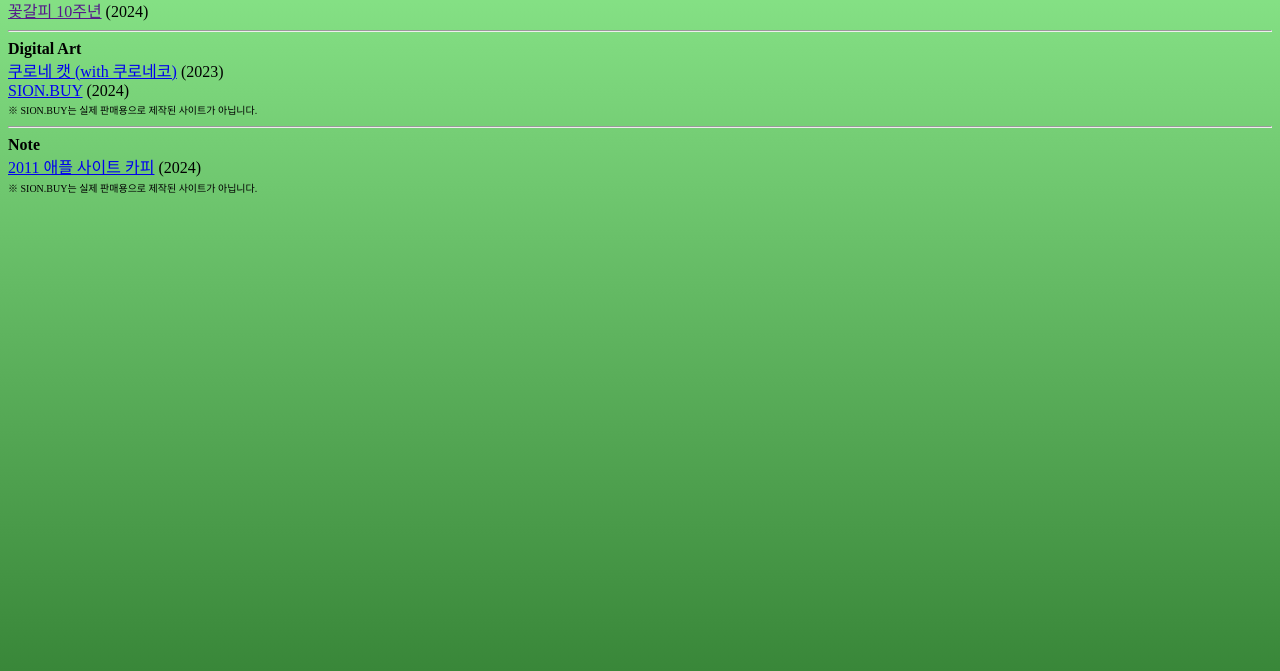
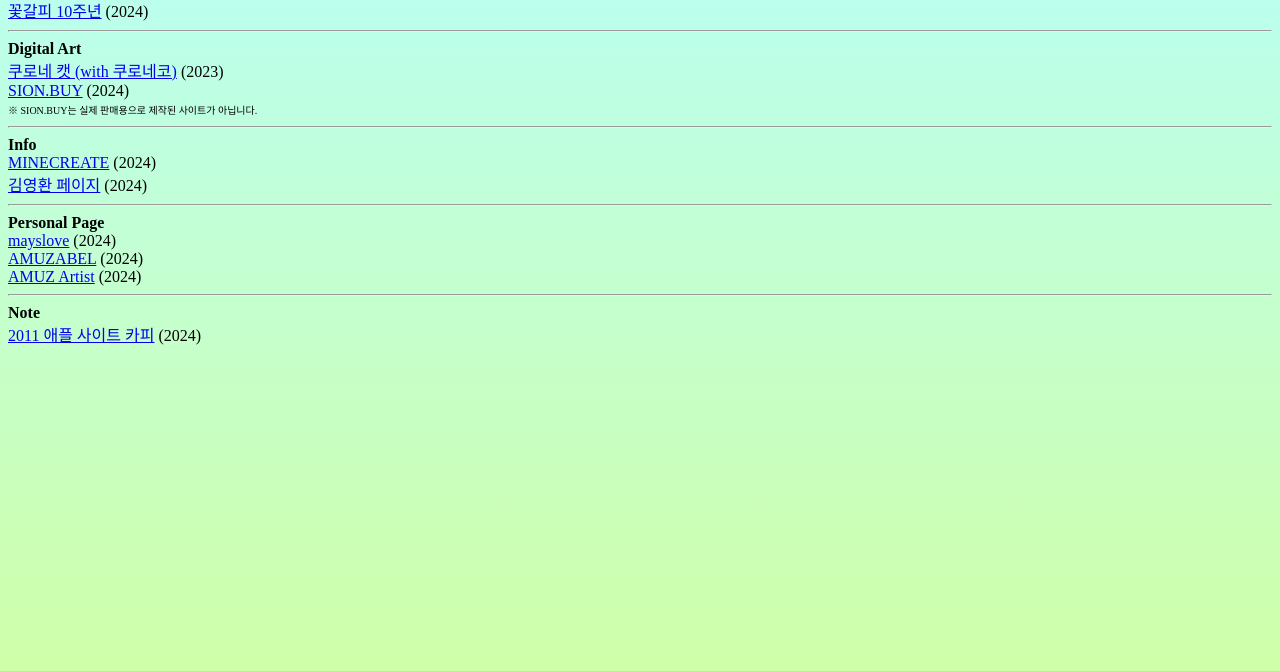
Before and after one commit to maykv/maykv.github.io, a plain HTML site: page index.html in a window 1280 px wide. Shown: the part 105-776 px from the top of the page. Drawn offline with Linux system fonts and the light colour scheme.

Commit message:
Update index.html

```diff
--- a/index.html
+++ b/index.html
@@ -8,7 +8,7 @@
     <style>
         @import url('https://fonts.googleapis.com/css2?family=Noto+Serif+KR&display=swap');
         body {
-            background-image: linear-gradient(180deg, lightgreen, #338033);
+            background-image: linear-gradient(180deg, #b8fff7, #d1ffa3);
             background-repeat: no-repeat; /* 이 줄을 추가하여 배경이 반복되지 않도록 설정 */
             background-size: cover; /* 이 줄을 추가하여 배경이 화면 크기에 맞게 조정되도록 설정 */
             min-height: 100vh; /* 수정된 부분 */
@@ -26,15 +26,23 @@
         <b>For IU</b>
         <a href="https://maykv.github.io/lostandfound15thanniversary/">Lost and Found 15th</a> (2023)<br>
         <a href="https://maykv.github.io/moderntimes10th/index.html">Modern Times 10th</a> (2023)<br>
-        <a href="">꽃갈피 10주년</a> (2024)<br>
+        <a href="https://maykv.github.io/kkotgalpi10th/">꽃갈피 10주년</a> (2024)<br>
         <hr>
         <b>Digital Art</b><br>
         <a href="https://maykv.github.io/kuronecat/index.html">쿠로네 캣 (with 쿠로네코)</a> (2023)<br>
         <a href="https://maykv.github.io/sion.buy/index.html">SION.BUY</a> (2024)<br>
         <font size="1">※ SION.BUY는 실제 판매용으로 제작된 사이트가 아닙니다.</font>
         <hr>
+        <b>Info</b><br>
+        <a href="https://maykv.github.io/minecreate">MINECREATE</a> (2024)<br>
+        <a href="https://maykv.github.io/kyh0108/index.html">김영환 페이지</a> (2024)<br>
+        <hr>
+        <b>Personal Page</b><br>
+        <a href="https://maykv.github.io/mayslove">mayslove</a> (2024)<br>
+        <a href="https://maykv.github.io/amuzabel/index.html">AMUZABEL</a> (2024)<br>
+        <a href="https://maykv.github.io/amuzartist">AMUZ Artist</a> (2024)
+        <hr>
         <b>Note</b><br>
         <a href="https://maykv.github.io/2011applecopy/">2011 애플 사이트 카피</a> (2024)<br>
-        <font size="1">※ SION.BUY는 실제 판매용으로 제작된 사이트가 아닙니다.</font>
 </body>
 </html>
```
